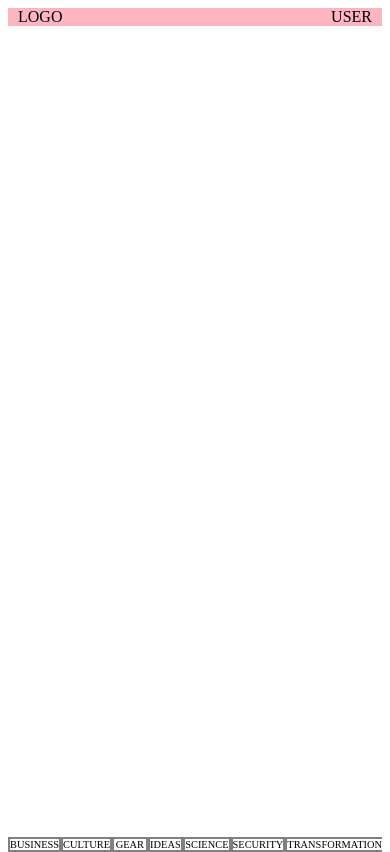
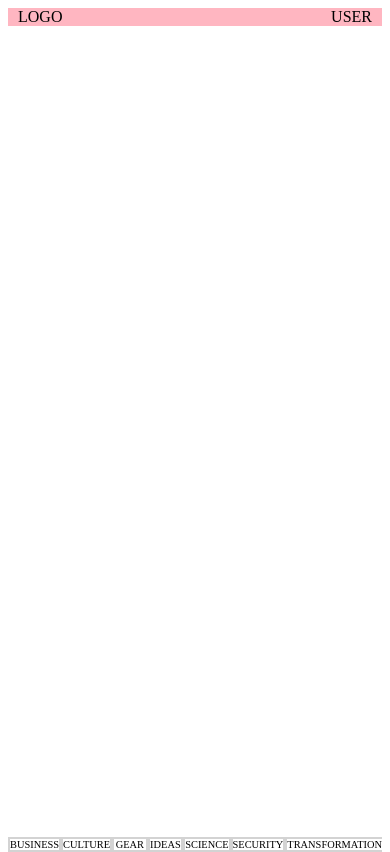
Before and after one commit to Gianmarcogh/layoutExcercises, a website built with Parcel: page Excercise_3/index.html in a window 390 px wide. Built offline with nearby package versions, Linux system fonts and the light colour scheme.

Commit message:
style changes

```diff
--- a/Excercise_3/content/site.css
+++ b/Excercise_3/content/site.css
@@ -35,7 +35,7 @@ body {
 .menu {
     width: 100%;
     text-align: center;
-    border: 2px solid gray;
+    border: 2px solid lightgrey;
     font-size: 0.65rem;
 }
 .menu:last-child {
@@ -52,7 +52,4 @@ body {
         font-size: 0.50rem;
         align-self: flex-end;
     }
-    .menu {
-        border-top: 2px solid gray;
-    }
 }
```
